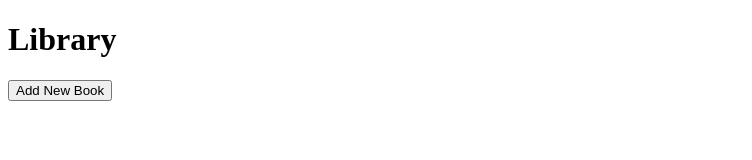
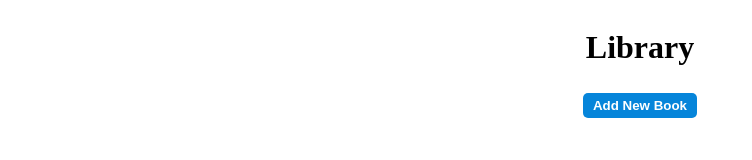
Before and after one commit to uryelah/-Microverse-601-Library, a website: page index.html in a window 1280 px wide. Shown: the whole page, without its empty margins (0-752 px from the left). Drawn offline with Linux system fonts and the light colour scheme.

Commit message:
Add style to buttons

```diff
--- a/index.html
+++ b/index.html
@@ -6,7 +6,7 @@
     <meta http-equiv="X-UA-Compatible" content="ie=edge" />
     <link rel="stylesheet" href="./style.css">
     <script src="https://kit.fontawesome.com/bc4d064067.js" crossorigin="anonymous"></script>
-    <title>Document</title>
+    <title>Library</title>
   </head>
   <body>
     <h1><span>Library</span></h1>
@@ -28,9 +28,9 @@
         <div>
           Number of Pages: <input type="number" name="pageNumber">
         </div>
-          <input type="submit" value="Add New Book">
+          <input type="submit" value="Add New Book" class="btn btn-active">
       </form>
-      <button type="button" id="toggle-form" onclick="toggleForm()" >Add New Book</button>
+      <button type="button" id="toggle-form" class="btn btn-active" onclick="toggleForm()" >Add New Book</button>
   </section>
     <section id='books'>
 
--- a/index.js
+++ b/index.js
@@ -19,8 +19,8 @@ const bookAdder = (book, index) => `<article class='book' id='book-${index}'>
     <img class='book-image' src='${book.cover}' alt="${book.title}'s cover">
   </figure>
   <p><small>Number of pages: ${book.pageNumber}</small></p>
-  <button type="button" onclick="deleteBook(${index})" >Delete</button>
-  <button type="button" onclick="updateBook(${index}, 'read')" >${
+  <button type="button" onclick="deleteBook(${index})" class="btn btn-danger">Delete</button>
+  <button type="button" onclick="updateBook(${index}, 'read')" class="btn btn-inactive" >${
   book.read ? 'Mark unread book' : 'Mark book as read'
 }</button>
   </article>`;
--- a/style.css
+++ b/style.css
@@ -1,3 +1,9 @@
+body {
+  display: flex;
+  flex-direction: column;
+  align-items: center;
+}
+
 .book {
   border: 1px solid #f3f3f3;
   border-radius: 10px;
@@ -16,3 +22,31 @@
 .hidden-form {
   display: none;
 }
+
+.btn {
+  border: none;
+  border-radius: 5px;
+  box-sizing: border-box;
+  padding: 5px 10px;
+  background-color:#fff;
+  font-weight: 800;
+  cursor: pointer;
+  color: #fff;
+  margin: 5px;
+}
+
+.btn:hover{
+  box-shadow: 0 0 3px 0 rgb(71, 71, 71) ;
+}
+
+.btn-active {
+  background-color: rgb(6, 133, 218);
+}
+
+.btn-danger {
+  background-color: rgb(218, 6, 6);
+}
+
+.btn-inactive {
+  background-color: #555;
+}
```
